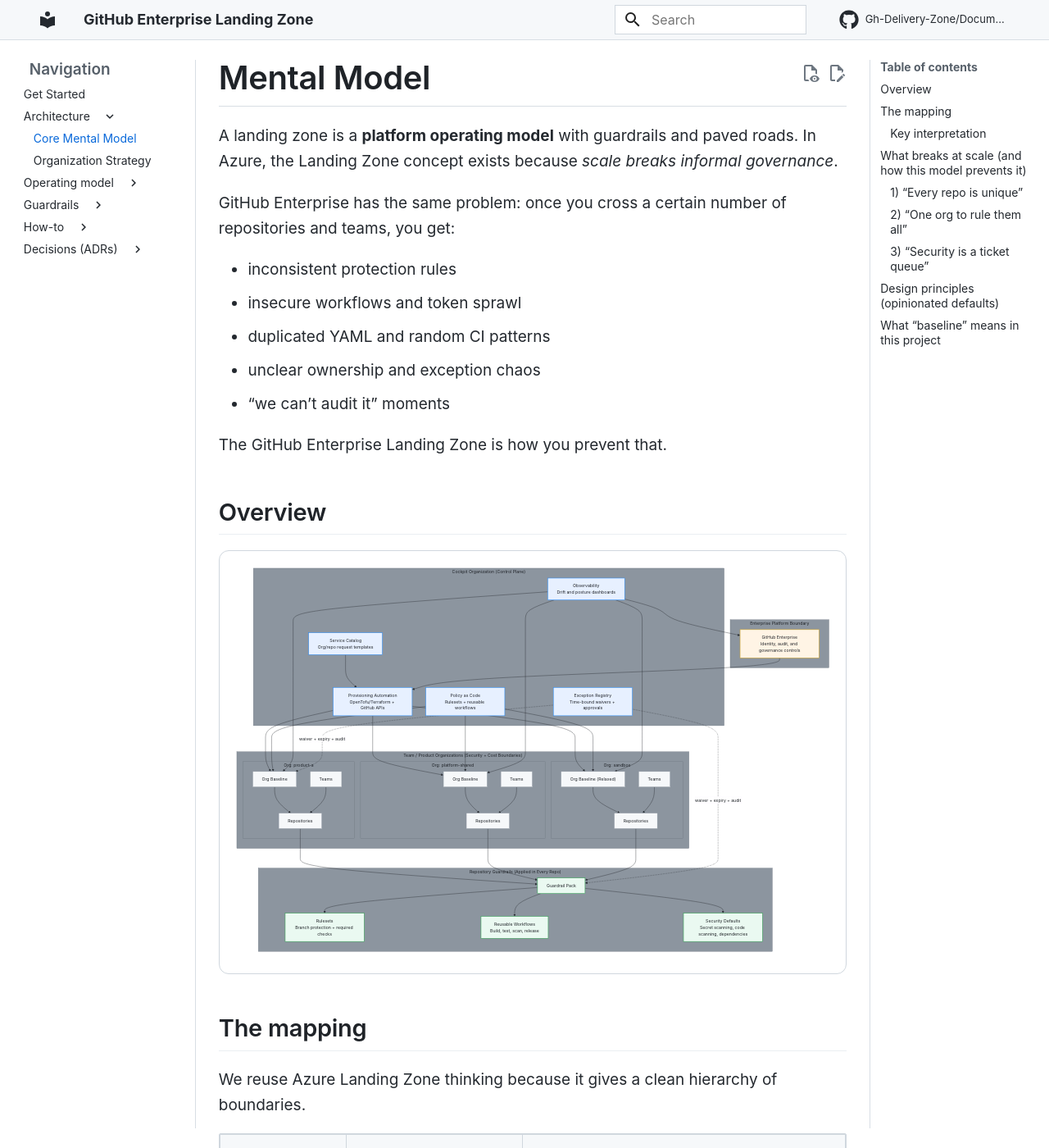
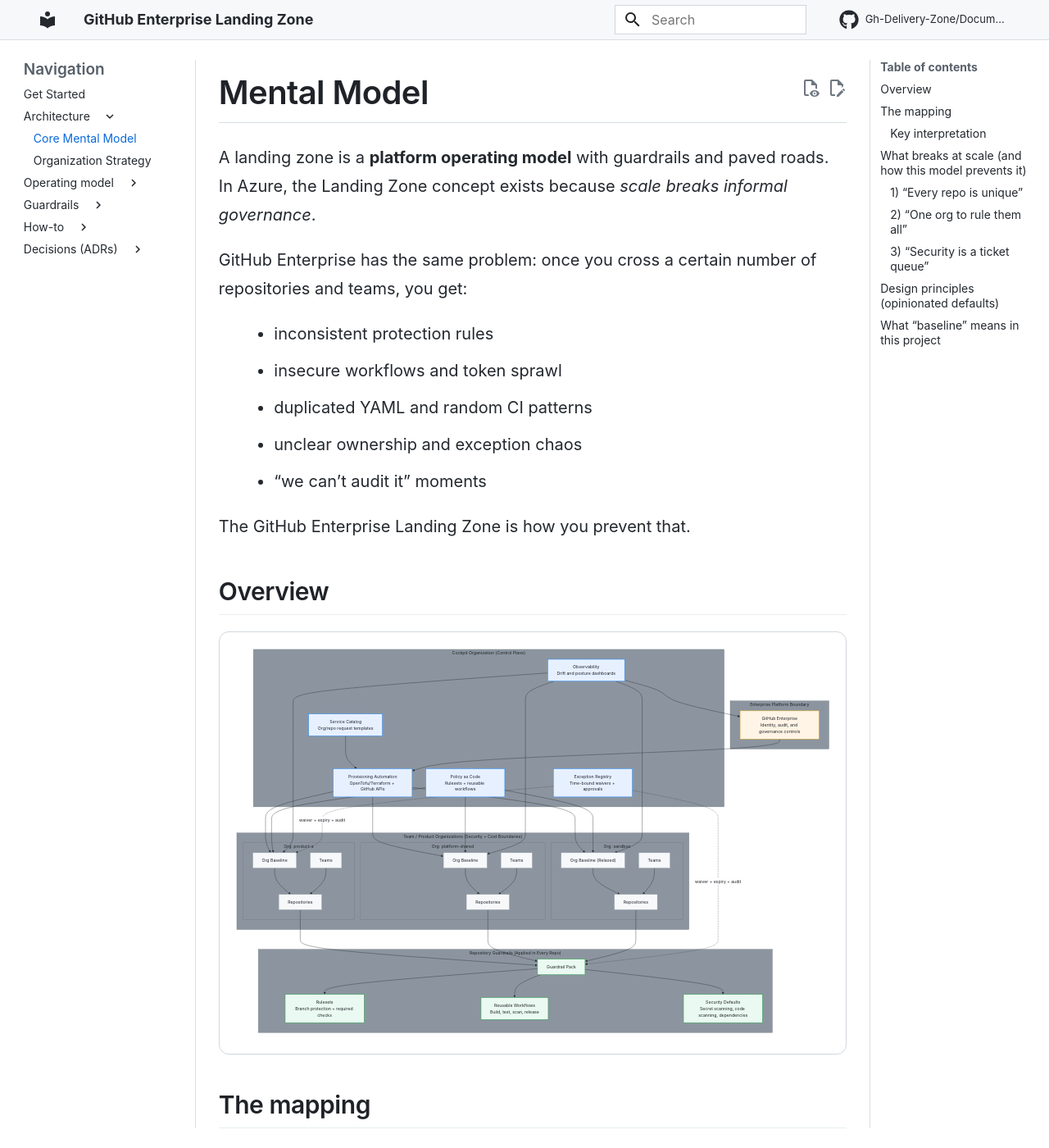
Before and after one commit to MAMMISAID/Gh-Delivery-Zone, an MkDocs documentation site: the page built from docs/architecture/mental-model.md, in a window 1280 px wide and 1400 px high. Shown: the whole window at 82% size. Built offline with MkDocs 1.6.1 and Material for MkDocs 9.7.7, drawn with Linux system fonts in a browser that asks for light colours; comment, search, counter and statistics services are not loaded.

Commit message:
Amélioration des styles CSS : ajustement des tailles de police, des marges et des espacements pour une meilleure lisibilité et mise en page.

```diff
--- a/docs/stylesheets/github-docs.css
+++ b/docs/stylesheets/github-docs.css
@@ -83,12 +83,11 @@
   content: "Navigation";
   font-size: 0.95rem;
   font-weight: 600;
-  margin-left: 0.35rem;
 }
 
 .md-typeset {
-  font-size: 0.95rem;
-  line-height: 1.65;
+  font-size: 1rem;
+  line-height: 1.75;
 }
 
 .md-typeset h1,
@@ -96,26 +95,50 @@
 .md-typeset h3 {
   color: #1f2328;
   font-weight: 600;
-  letter-spacing: -0.01em;
+  letter-spacing: -0.015em;
 }
 
 .md-typeset h1 {
   font-size: 2rem;
   border-bottom: 1px solid var(--gh-border-muted);
-  margin-bottom: 1rem;
-  padding-bottom: 0.4rem;
+  margin-top: 0;
+  margin-bottom: 1.25rem;
+  padding-bottom: 0.5rem;
 }
 
 .md-typeset h2 {
-  font-size: 1.45rem;
+  font-size: 1.5rem;
   border-bottom: 1px solid #eaeef2;
-  padding-bottom: 0.3rem;
+  margin-top: 2rem;
+  margin-bottom: 1rem;
+  padding-bottom: 0.35rem;
 }
 
-.md-typeset p,
+.md-typeset h3 {
+  font-size: 1.2rem;
+  margin-top: 1.75rem;
+  margin-bottom: 0.75rem;
+}
+
+.md-typeset p {
+  color: var(--gh-text);
+  margin-top: 0;
+  margin-bottom: 1rem;
+}
+
 .md-typeset ul,
 .md-typeset ol {
   color: var(--gh-text);
+  margin-bottom: 1rem;
+  padding-left: 1.5em;
+}
+
+.md-typeset li {
+  margin-bottom: 0.35rem;
+}
+
+.md-typeset li + li {
+  margin-top: 0.25rem;
 }
 
 .md-typeset a {
@@ -179,15 +202,19 @@
 .md-typeset table:not([class]) {
   border: 1px solid var(--gh-border);
   border-collapse: collapse;
+  margin-top: 1rem;
+  margin-bottom: 1.5rem;
 }
 
 .md-typeset table:not([class]) th,
 .md-typeset table:not([class]) td {
   border: 1px solid var(--gh-border);
+  padding: 0.5rem 0.75rem;
 }
 
 .md-typeset table:not([class]) th {
   background: var(--gh-subtle-bg);
+  font-weight: 600;
 }
 
 .md-typeset .admonition,
@@ -200,6 +227,17 @@
 .md-typeset .admonition-title,
 .md-typeset summary {
   background: #eaeef2;
+}
+
+.md-typeset hr {
+  margin-top: 2rem;
+  margin-bottom: 1.5rem;
+  border-color: var(--gh-border-muted);
+}
+
+.md-content__inner {
+  padding-top: 1.5rem;
+  padding-bottom: 2rem;
 }
 
 .md-content__button {
```
Also changed, not shown: docs/getting-started.md (+15 -17 lines).
